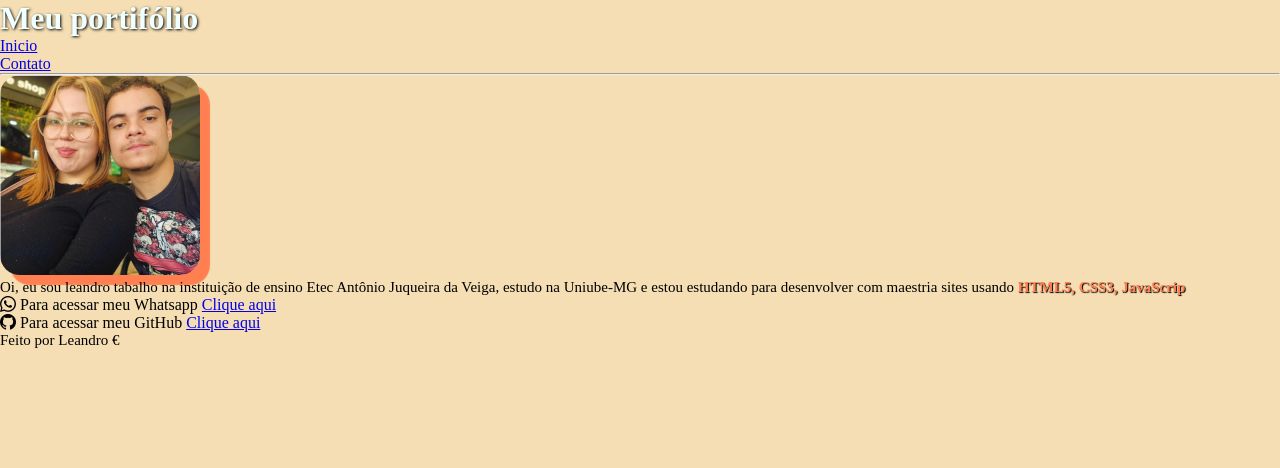
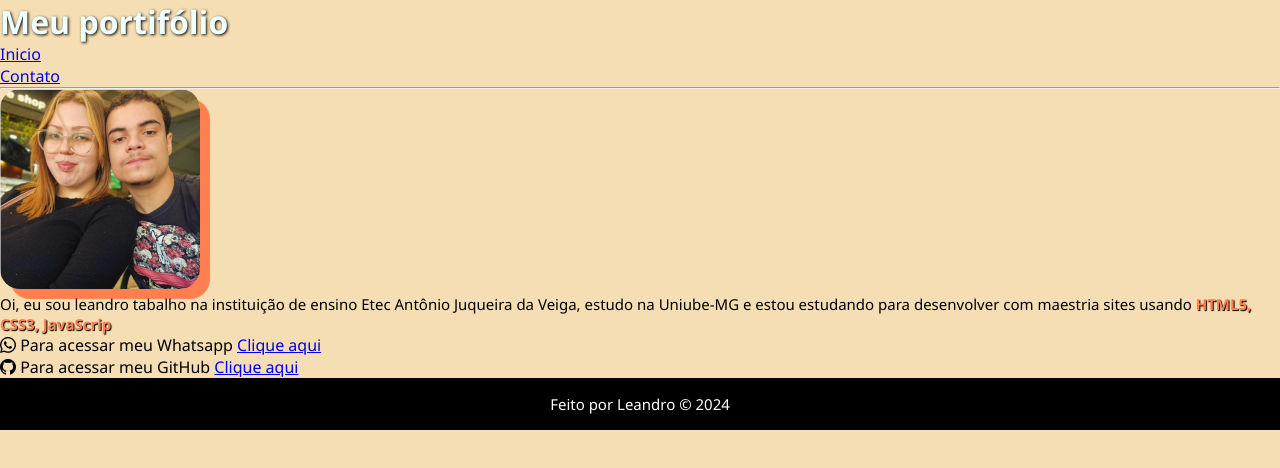
Before and after one commit to Leandr0Arantes/Portifolio, a plain HTML site: page index.html in a window 1280 px wide. Drawn offline with nearby package versions, Linux system fonts and the light colour scheme.

Commit message:
Atualização do footer

```diff
--- a/index.html
+++ b/index.html
@@ -41,7 +41,7 @@
 
 
     <footer>
-        <p>Feito por Leandro &euro;</p>
+        <p>Feito por Leandro &copy; 2024</p>
     </footer>
 
 </body>
--- a/style.css
+++ b/style.css
@@ -9,6 +9,7 @@ html{
 }
 body {
     background-color: wheat;
+    font-family: 'Segoe UI', Tahoma, Geneva, Verdana, sans-serif;
 }
 
 /* inicio */
@@ -40,3 +41,12 @@ p span {
 p abbr {
     text-decoration: none;
 }
+
+/* Footer */
+footer{
+    width: 100%;
+    text-align: center;
+    padding: 1em;
+    background-color:  black;
+    color: white;
+}
```
